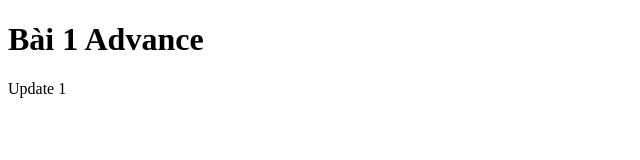
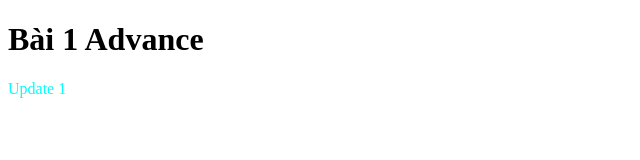
Before and after one commit to duyanh16/bai1.github.io, a plain HTML site: page index.html in a window 1280 px wide. Shown: the full height of the page, 0-640 px from the left. Drawn offline with Linux system fonts and the light colour scheme.

Commit message:
add style color

```diff
--- a/index.html
+++ b/index.html
@@ -8,6 +8,6 @@
 </head>
 <body>
     <h1>Bài 1 Advance</h1>
-    <p>Update 1</p>
+    <p style="color: aqua;">Update 1</p>
 </body>
 </html>
```
